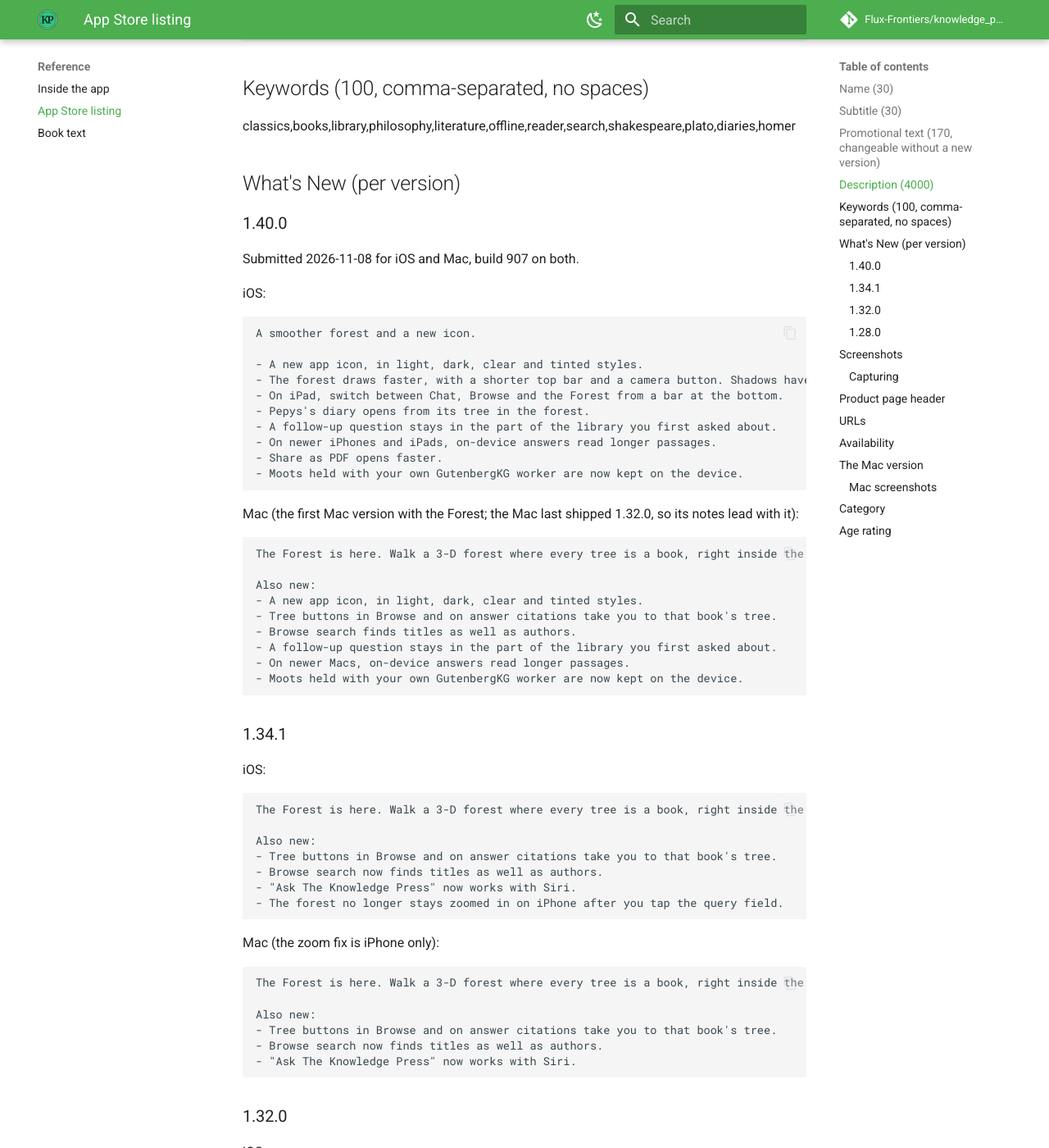
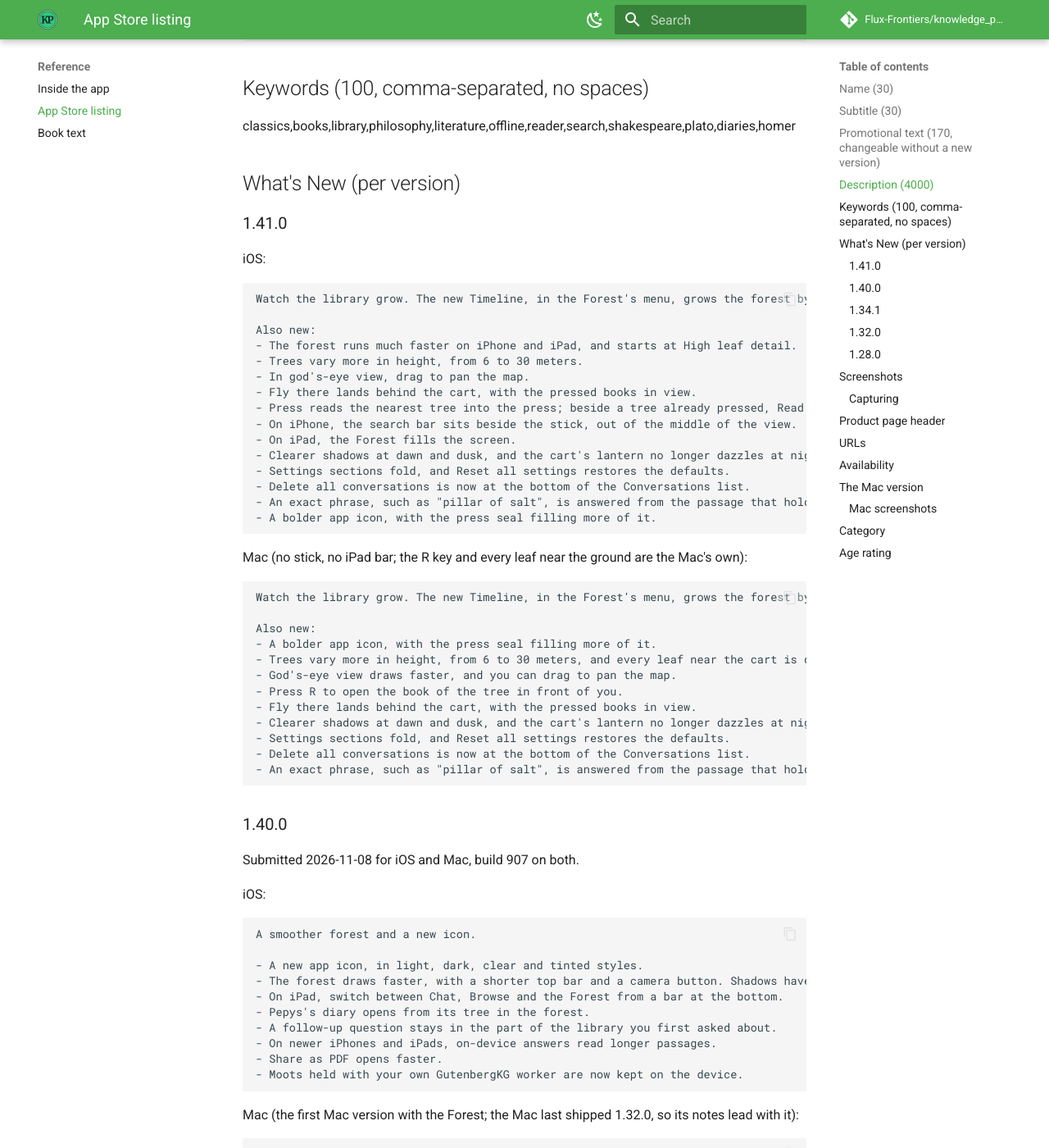
Before and after one commit to Flux-Frontiers/knowledge_press, an MkDocs documentation site: the page built from docs/APP_STORE_LISTING.md, in a window 1280 px wide and 1400 px high, scrolled down 1742 px. Shown: the whole window at 82% size. Built offline with MkDocs 1.6.1 and Material for MkDocs 9.7.7, drawn with Linux system fonts in a browser that asks for light colours; comment, search, counter and statistics services are not loaded.

Commit message:
docs: changelog for #149-#152 and What's New for 1.41.0
Add Unreleased entries for the start screen's 30 fps draw, the larger
icon seal and the start screen's redwood framing and stills. Fold the
superseded "god's eye still draws every leaf" and "110 m with a pointer"
lines into one touch-screen thinning entry. Record the 1.41.0 iOS and Mac
What's New text in the store listing.

Co-Authored-By: Claude Opus 5.5 <noreply@anthropic.com>

````diff
--- a/docs/APP_STORE_LISTING.md
+++ b/docs/APP_STORE_LISTING.md
@@ -83,6 +83,46 @@ The Knowledge Press is not affiliated with Project Gutenberg. The texts are publ
 classics,books,library,philosophy,literature,offline,reader,search,shakespeare,plato,diaries,homer
 
 ## What's New (per version)
+
+### 1.41.0
+
+iOS:
+
+```text
+Watch the library grow. The new Timeline, in the Forest's menu, grows the forest by date from 1000 BC to 1931: each tree appears in the year its book was written, the great redwood grows from a sapling, and the forest's exhibits arrive in their own year.
+
+Also new:
+- The forest runs much faster on iPhone and iPad, and starts at High leaf detail.
+- Trees vary more in height, from 6 to 30 meters.
+- In god's-eye view, drag to pan the map.
+- Fly there lands behind the cart, with the pressed books in view.
+- Press reads the nearest tree into the press; beside a tree already pressed, Read opens its book.
+- On iPhone, the search bar sits beside the stick, out of the middle of the view.
+- On iPad, the Forest fills the screen.
+- Clearer shadows at dawn and dusk, and the cart's lantern no longer dazzles at night.
+- Settings sections fold, and Reset all settings restores the defaults.
+- Delete all conversations is now at the bottom of the Conversations list.
+- An exact phrase, such as "pillar of salt", is answered from the passage that holds it.
+- A bolder app icon, with the press seal filling more of it.
+```
+
+Mac (no stick, no iPad bar; the R key and every leaf near the ground are
+the Mac's own):
+
+```text
+Watch the library grow. The new Timeline, in the Forest's menu, grows the forest by date from 1000 BC to 1931: each tree appears in the year its book was written, the great redwood grows from a sapling, and the forest's exhibits arrive in their own year. Drag or use the arrow keys to look around.
+
+Also new:
+- A bolder app icon, with the press seal filling more of it.
+- Trees vary more in height, from 6 to 30 meters, and every leaf near the cart is drawn.
+- God's-eye view draws faster, and you can drag to pan the map.
+- Press R to open the book of the tree in front of you.
+- Fly there lands behind the cart, with the pressed books in view.
+- Clearer shadows at dawn and dusk, and the cart's lantern no longer dazzles at night.
+- Settings sections fold, and Reset all settings restores the defaults.
+- Delete all conversations is now at the bottom of the Conversations list.
+- An exact phrase, such as "pillar of salt", is answered from the passage that holds it.
+```
 
 ### 1.40.0
 
````
Also changed, not shown: CHANGELOG.md (+17 -7 lines).
